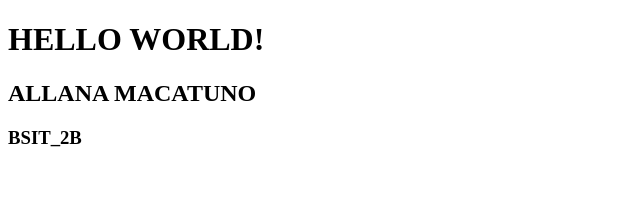
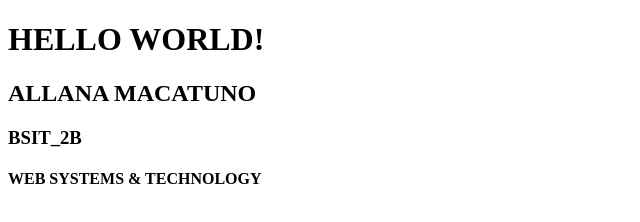
Before and after one commit to macatoonsss/my_project, a plain HTML site: page index.html in a window 1280 px wide. Shown: the whole page, without its empty margins (0-640 px from the left). Drawn offline with Linux system fonts and the light colour scheme.

Commit message:
sa h4 to

```diff
--- a/index.html
+++ b/index.html
@@ -9,5 +9,6 @@
     <h1> HELLO WORLD! </h1>
     <h2> ALLANA MACATUNO </h2>
     <h3> BSIT_2B </h3>
+    <h4> WEB SYSTEMS & TECHNOLOGY </h4>
 </body>
 </html>
```
